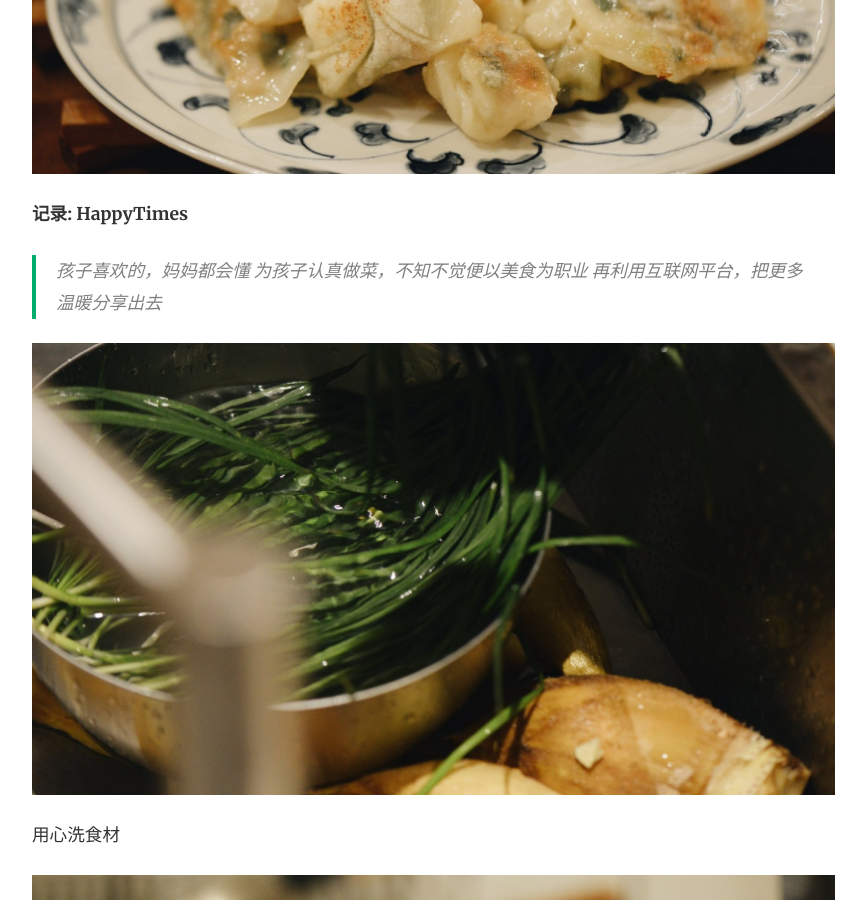
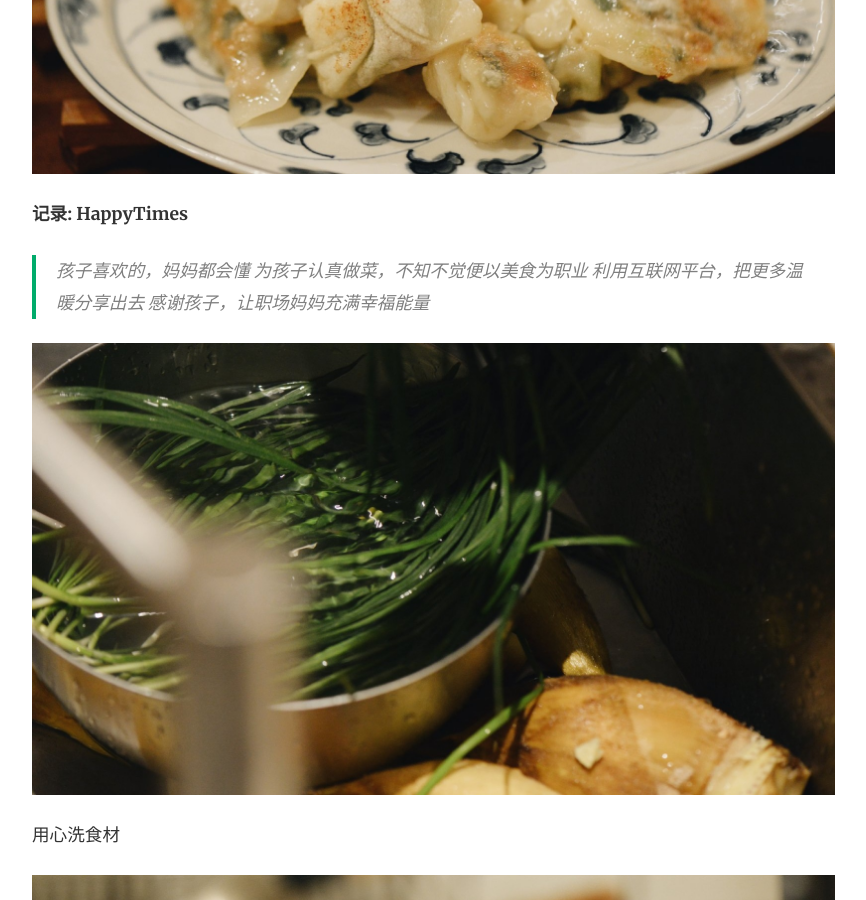
Before and after one commit to Newly6161/Happy-Times, a Jekyll site: the page built from _posts/2021-03-18-foods.md, in a window 1280 px wide and 900 px high, scrolled down 531 px. Shown: the whole window, without its empty margins (253-1119 px from the left). Built offline with Jekyll 4.4.1, drawn with Linux system fonts in a browser that asks for light colours; nearby versions of some CDN libraries.

Commit message:
修改内容

```diff
--- a/_posts/2021-03-18-foods.md
+++ b/_posts/2021-03-18-foods.md
@@ -9,7 +9,8 @@ featured: true
 
 > 孩子喜欢的，妈妈都会懂
 > 为孩子认真做菜，不知不觉便以美食为职业
-> 再利用互联网平台，把更多温暖分享出去
+> 利用互联网平台，把更多温暖分享出去
+> 感谢孩子，让职场妈妈充满幸福能量
 
 ![001](../assets/images/210318-001.jpg)
 
```
